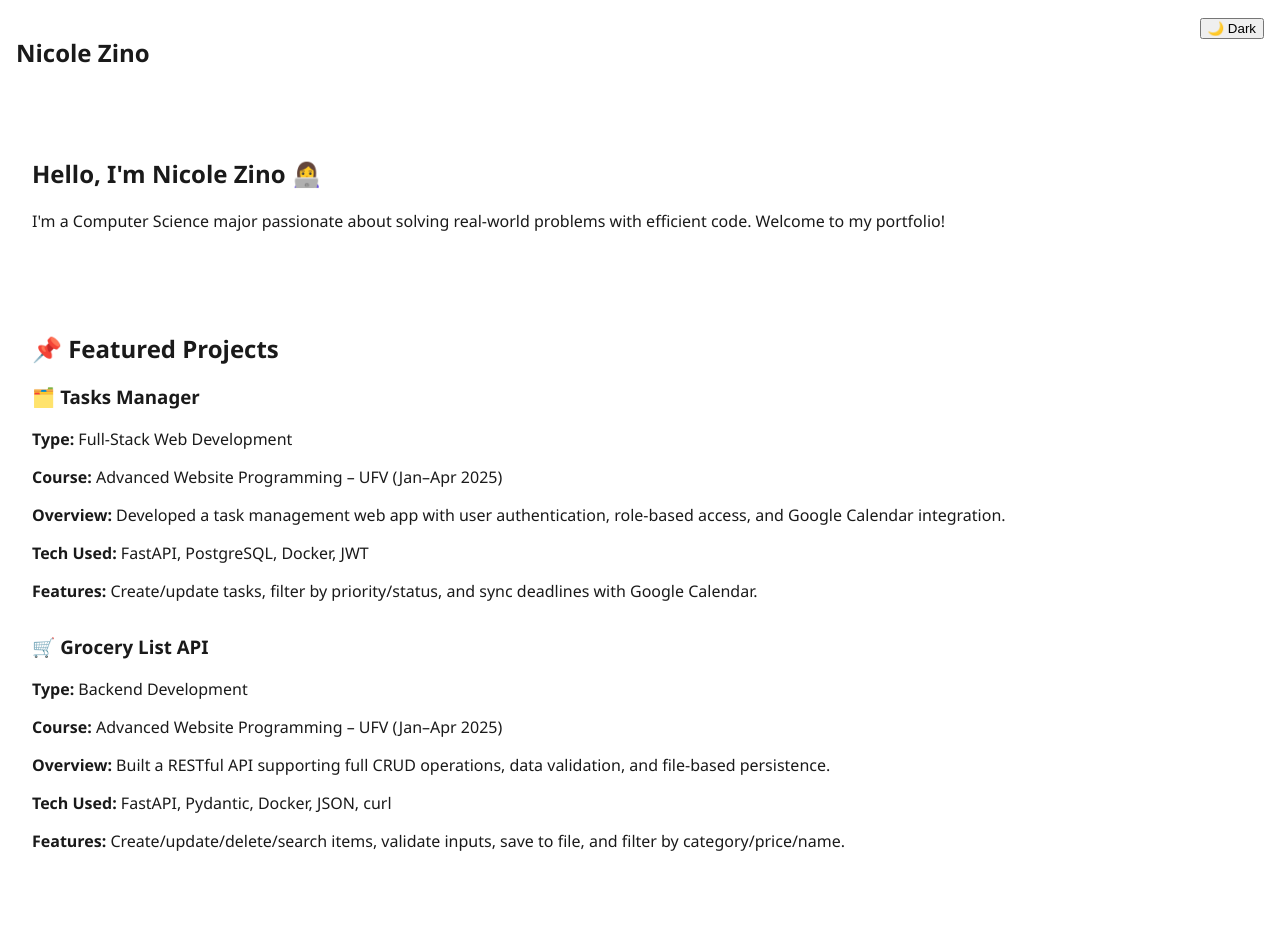
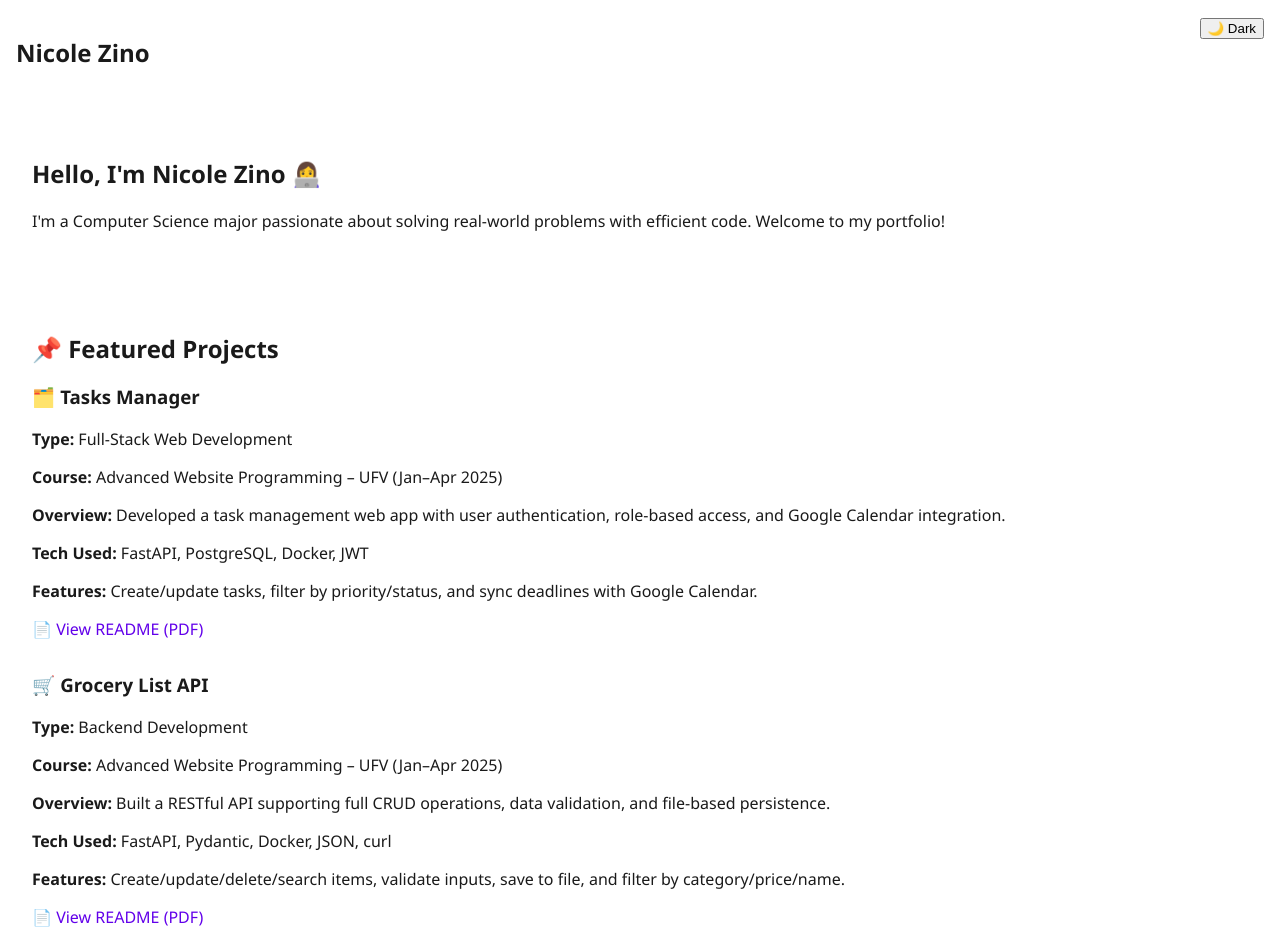
Before and after one commit to DJNicoco/my-portfolio, a React (Create React App) app: page / in a window 1280 px wide. Shown: the top 952 px of the page. Built offline with nearby package versions, Linux system fonts and the light colour scheme.

Commit message:
Linked pdf files of readmes

```diff
--- a/src/components/Projects.jsx
+++ b/src/components/Projects.jsx
@@ -11,6 +11,11 @@ const Projects = () => {
         <p><strong>Overview:</strong> Developed a task management web app with user authentication, role-based access, and Google Calendar integration.</p>
         <p><strong>Tech Used:</strong> FastAPI, PostgreSQL, Docker, JWT</p>
         <p><strong>Features:</strong> Create/update tasks, filter by priority/status, and sync deadlines with Google Calendar.</p>
+        <p>
+          📄 <a href="/Task Tracker – Full-Stack Task Management App.pdf" target="_blank" rel="noreferrer">
+            View README (PDF)
+          </a>
+        </p>
       </div>
 
       {/* Grocery List API Project */}
@@ -21,6 +26,11 @@ const Projects = () => {
         <p><strong>Overview:</strong> Built a RESTful API supporting full CRUD operations, data validation, and file-based persistence.</p>
         <p><strong>Tech Used:</strong> FastAPI, Pydantic, Docker, JSON, curl</p>
         <p><strong>Features:</strong> Create/update/delete/search items, validate inputs, save to file, and filter by category/price/name.</p>
+        <p>
+          📄 <a href="/🛒 Grocery List API – RESTful CRUD Backend.pdf" target="_blank" rel="noreferrer">
+            View README (PDF)
+          </a>
+        </p>
       </div>
     </section>
   );
```
Also changed, not shown: 2 other files (tests, documents, lock files or other folders).
